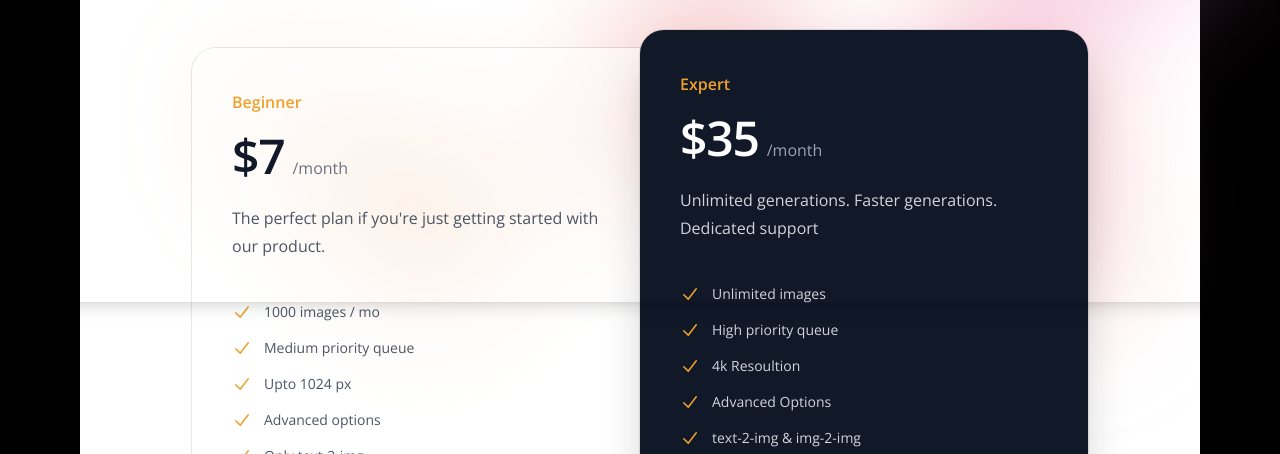
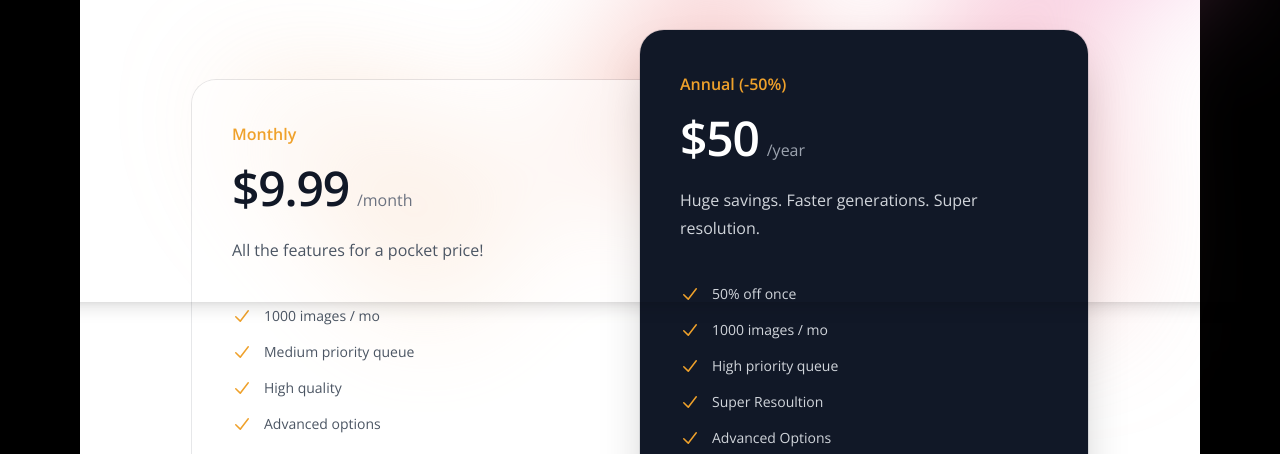
Before and after one commit to g0ku186/oh_frontend, a Next.js app: page /plans in a window 1280 px wide. Shown: the part 498-952 px from the top of the page. Built offline with nearby package versions, Linux system fonts and the light colour scheme; no server answers.

Commit message:
bug fixes from day1

```diff
--- a/src/components/CreateImage.js
+++ b/src/components/CreateImage.js
@@ -82,6 +82,10 @@ function CreateImage({ handleTabChange }) {
     const handleArrowClick = async () => {
         try {
             if (user && user.emailVerified) {
+                if (instructions.trim().length === 0) {
+                    handleShowNotification({ "title": "Please enter a prompt" }, "error");
+                    return;
+                }
                 setLoading(true);
                 handleTabChange('My Generations');
                 const prompt = instructions;
@@ -108,8 +112,6 @@ function CreateImage({ handleTabChange }) {
                     return prevCount + response.data.length;
                 }
                 );
-
-                setLoading(false);
                 setEta(Math.floor(response.data[0].eta));
 
             } else {
@@ -124,10 +126,9 @@ function CreateImage({ handleTabChange }) {
                 }
             }
         } catch (err) {
-            setLoading(false);
             handleShowNotification({ "title": err.response.data.message }, 'error');
-
         }
+        setLoading(false);
     }
 
     return (
@@ -135,8 +136,9 @@ function CreateImage({ handleTabChange }) {
             <h1 className="text-xl sm:text-2xl md:text-4xl font-medium sm:font-bold text-left text-zinc-100 mb-5 font-serif">Create any hentai</h1>
             <div className="relative w-full max-w-4xl">
                 {!expertMode ? (<>
-                    <input
+                    <textarea
                         type="text"
+                        rows={3}
                         placeholder="Enter detailed instructions"
                         className="w-full px-4 py-2 mb-1 text-gray-700 bg-white border border-gray-300 rounded-md focus:outline-none focus:ring-2 focus:ring-primary"
                         value={instructions}
--- a/src/components/EditImage.js
+++ b/src/components/EditImage.js
@@ -152,9 +152,8 @@ export default function EditImage({ onClose }) {
     const handleDelete = async () => {
         const confirmDelete = window.confirm("Are you sure you want to delete this image?");
         if (!confirmDelete) return;
-
+        setLoading(true);
         try {
-            setLoading(true);
             await axios.delete(`${process.env.API_BASE_URL}/api/v1/image/delete`, {
                 headers: {
                     Authorization: idToken
--- a/src/components/Footer.js
+++ b/src/components/Footer.js
@@ -14,7 +14,7 @@ const Footer = () => {
             /></Link>
             <Link href="/terms-and-services" className="hover:underline" target="_blank">Terms & Services</Link>
             <Link href="/privacy-policy" className="hover:underline" target="_blank">Privacy Policy</Link>
-            <Link href="/contact-us" className="hover:underline" target="_blank">Contact Us</Link>
+            <Link href="https://twitter.com/onlyhentaiapp" className="hover:underline" target="_blank">Contact Us</Link>
             <Link href="https://twitter.com/onlyhentaiapp" target="_blank" rel="noopener noreferrer">
                 <Image
                     src={twitter_icon}  // replace with your actual logo path
--- a/src/context/GlobalContext.js
+++ b/src/context/GlobalContext.js
@@ -31,6 +31,7 @@ export function GlobalProvider({ children }) {
 
     const [eta, setEta] = useState(null);
     const [newCount, setNewCount] = useState(0);
+    const [newBookmarkCount, setNewBookmarkCount] = useState(0);
 
     const [showNotification, setShowNotification] = useState(false);
     const [notificationMessage, setNotificationMessage] = useState('');
@@ -51,7 +52,7 @@ export function GlobalProvider({ children }) {
         bookmark, setBookmark,
         bookmarkImages, setbookmarkImages, bookmarkPage, setBookmarkPage, hasMoreBookmark, setHasMoreBookmark,
         showNotification, setShowNotification, notificationMessage, setNotificationMessage, notificationType, setNotificationType,
-        handleShowNotification
+        handleShowNotification, newBookmarkCount, setNewBookmarkCount
     }
 
     useEffect(() => {
--- a/src/pages/plans/index.js
+++ b/src/pages/plans/index.js
@@ -4,27 +4,30 @@ import { CheckIcon } from '@heroicons/react/20/solid'
 
 const tiers = [
     {
-        name: 'Beginner',
-        id: 'tier-beginner',
+        name: 'Monthly',
+        id: 'tier-monthly',
         href: 'https://onlyhentai.gumroad.com/l/jhbig',
-        priceMonthly: '$7',
-        description: "The perfect plan if you're just getting started with our product.",
-        features: ['1000 images / mo', 'Medium priority queue', 'Upto 1024 px', 'Advanced options', 'Only text-2-img'],
+        price: '$9.99',
+        frequency: '/month',
+        description: "All the features for a pocket price!",
+        features: ['1000 images / mo', 'Medium priority queue', 'High quality', 'Advanced options', 'text-2-img & img-2-img'],
         featured: false,
     },
     {
-        name: 'Expert',
-        id: 'tier-expert',
+        name: 'Annual',
+        id: 'tier-annual',
         href: 'https://onlyhentai.gumroad.com/l/jhbig',
-        priceMonthly: '$35',
-        description: 'Unlimited generations. Faster generations. Dedicated support',
+        frequency: '/year',
+        price: '$50',
+        description: 'Huge savings. Faster generations. Super resolution.',
         features: [
-            'Unlimited images',
+            '50% off once',
+            '1000 images / mo',
             'High priority queue',
-            '4k Resoultion',
+            'Super Resoultion',
             'Advanced Options',
             'text-2-img & img-2-img',
-            'Dedicated support',
+            'Early access to new features'
         ],
         featured: true,
     },
@@ -70,6 +73,7 @@ export default function Plans() {
                                 'rounded-3xl p-8 ring-1 ring-gray-900/10 sm:p-10'
                             )}
                         >
+
                             <h3
                                 id={tier.id}
                                 className={classNames(
@@ -77,18 +81,18 @@ export default function Plans() {
                                     'text-base font-semibold leading-7'
                                 )}
                             >
-                                {tier.name}
+                                {tier.name} {tier.featured ? <span>(-50%)</span> : null}
                             </h3>
                             <p className="mt-4 flex items-baseline gap-x-2">
                                 <span
                                     className={classNames(
-                                        tier.featured ? 'text-white' : 'text-gray-900',
+                                        tier.featured ? 'text-white flex flex-row' : 'text-gray-900',
                                         'text-5xl font-bold tracking-tight'
                                     )}
                                 >
-                                    {tier.priceMonthly}
+                                    {tier.price}
                                 </span>
-                                <span className={classNames(tier.featured ? 'text-gray-400' : 'text-gray-500', 'text-base')}>/month</span>
+                                <span className={classNames(tier.featured ? 'text-gray-400' : 'text-gray-500', 'text-base')}>{tier.frequency}</span>
                             </p>
                             <p className={classNames(tier.featured ? 'text-gray-300' : 'text-gray-600', 'mt-6 text-base leading-7')}>
                                 {tier.description}
```
Also changed, not shown: src/components/ListUserImages.js (+29 -4 lines).
